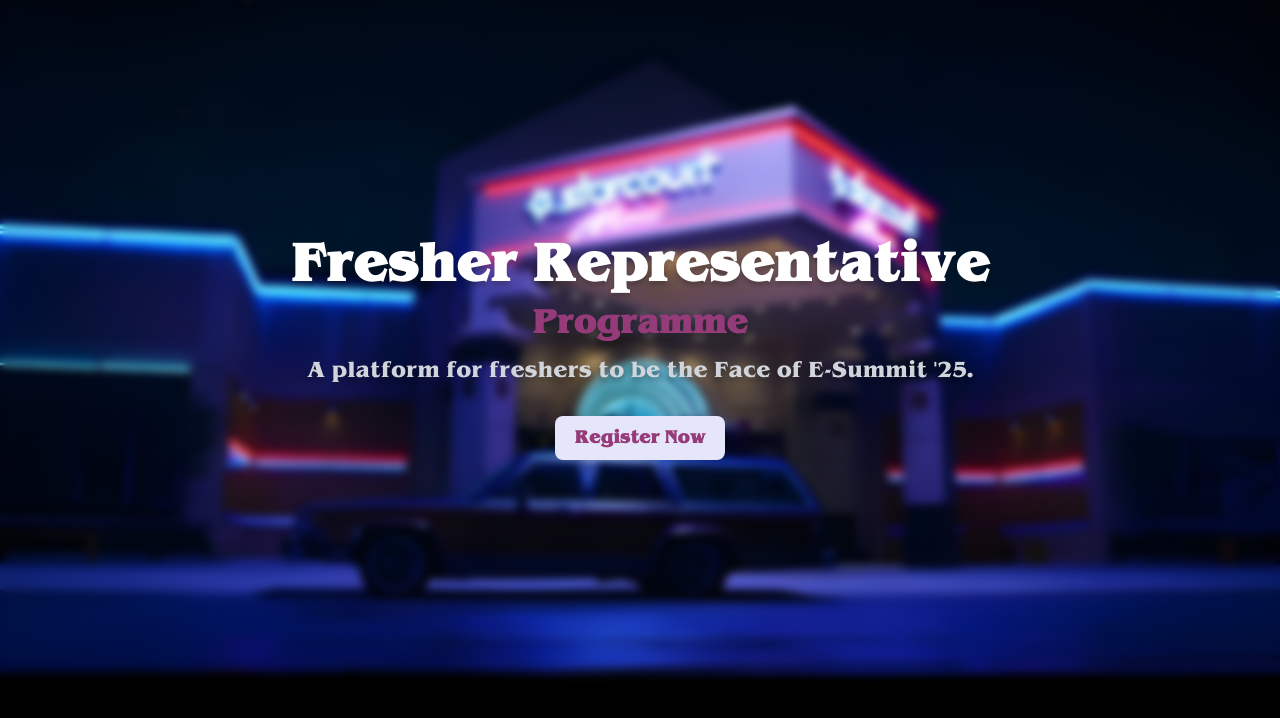
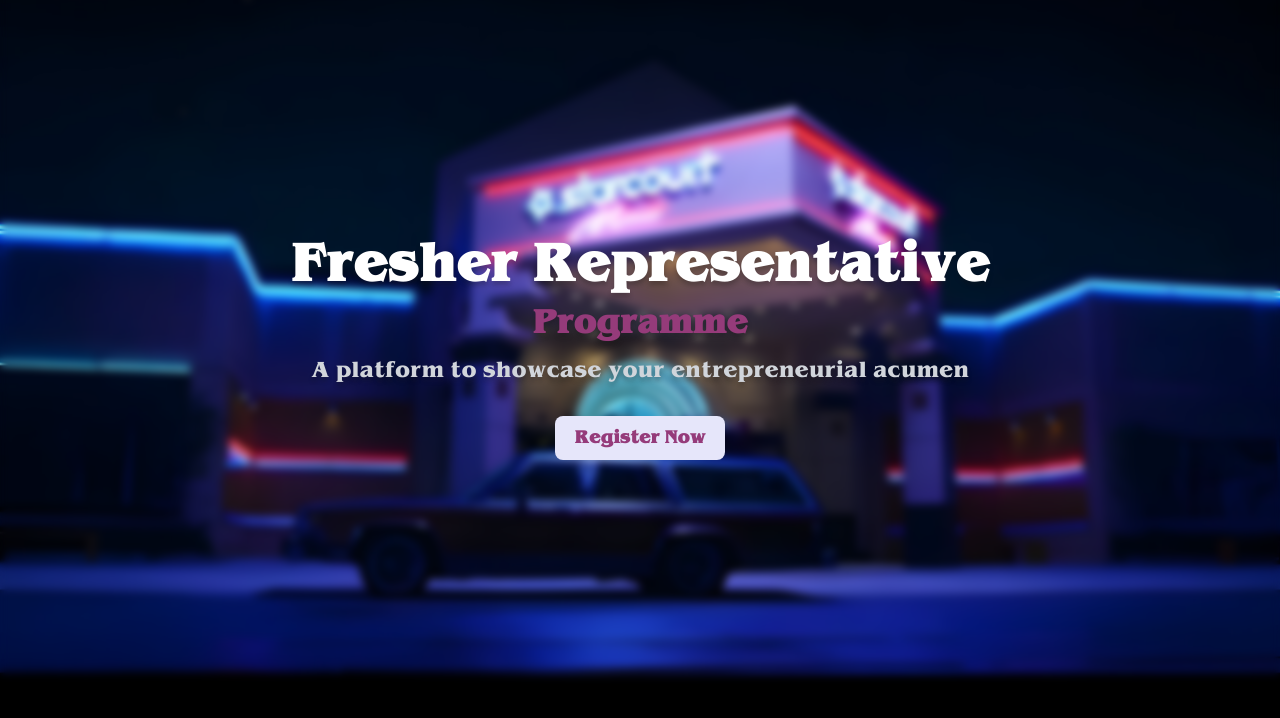
Before and after one commit to Sanschinu95/fr-programme, a website: page index.html in a window 1280 px wide. Shown: the part 82-800 px from the top of the page. Drawn offline with nearby package versions, Linux system fonts and the light colour scheme; grey boxes are pictures that could not be loaded.

Commit message:
Update index.html

```diff
--- a/index.html
+++ b/index.html
@@ -67,7 +67,7 @@
 
           <!-- Subtitle -->
           <p class="text-lg md:text-xl text-gray-300 mb-8">
-            A platform for freshers to be the Face of E-Summit '25.
+            A platform to showcase your entrepreneurial acumen
           </p>
 
           <!-- Action Button -->
```
